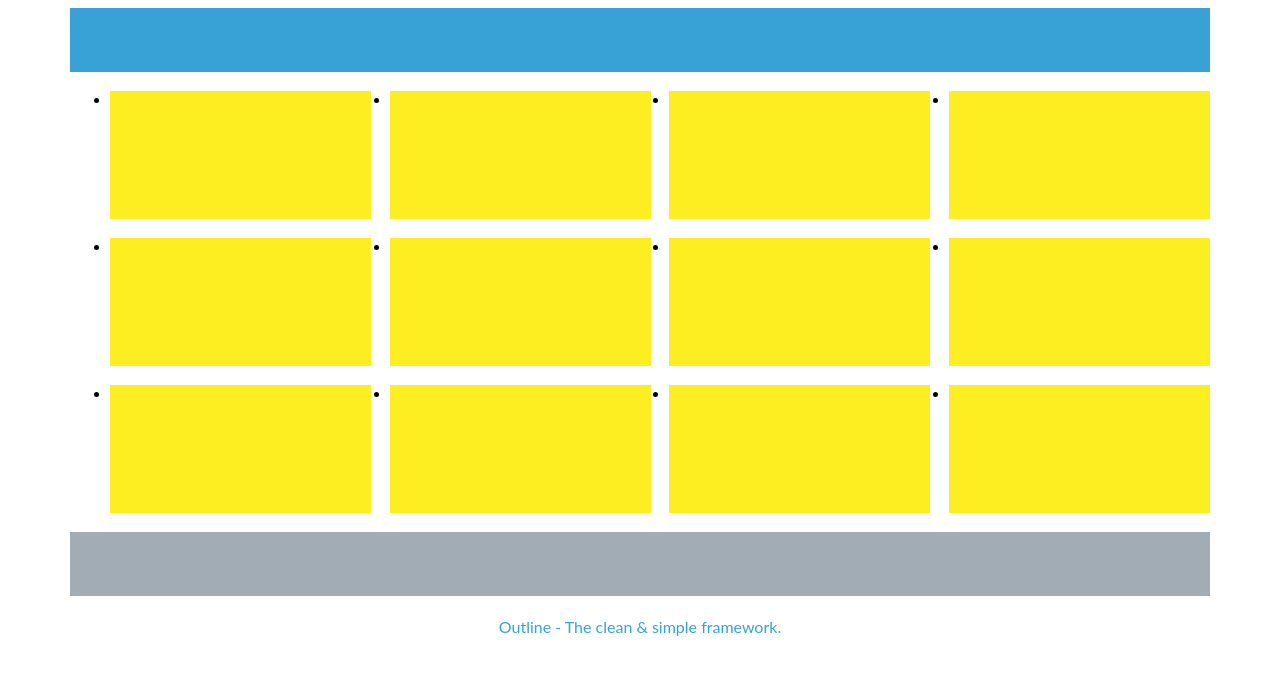
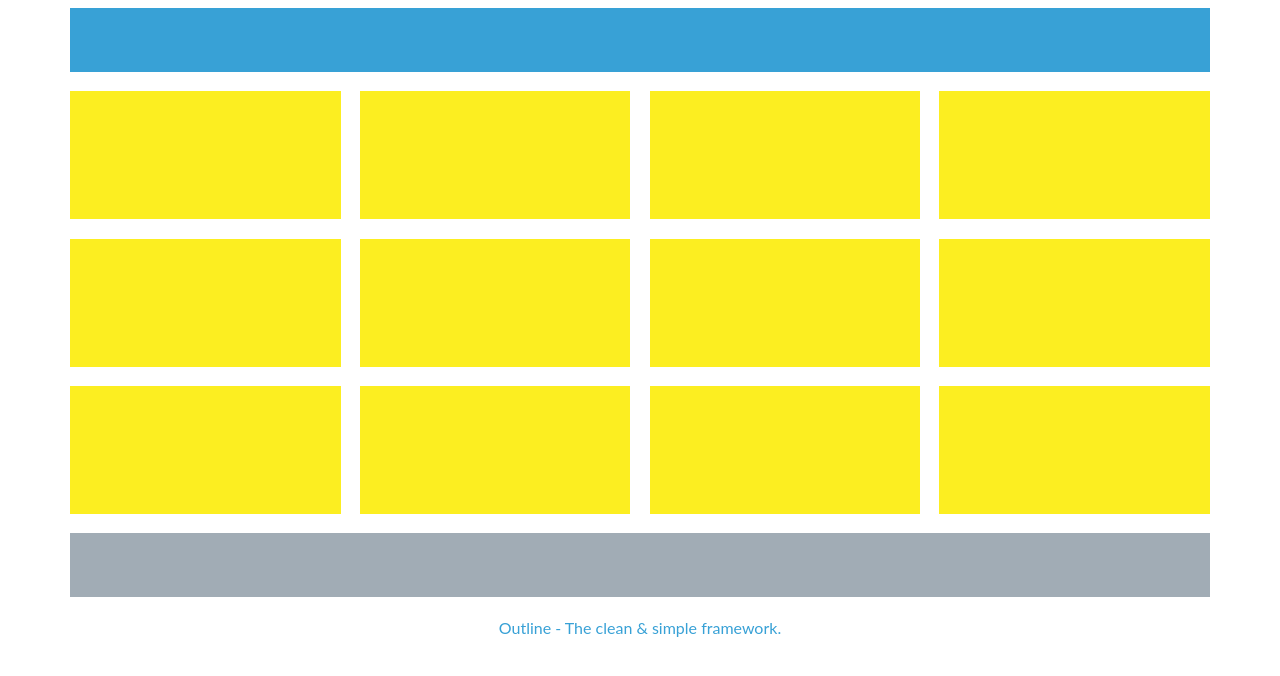
Before and after one commit to shellydezyne/customcss, a website: page app/index.html in a window 1280 px wide. Drawn offline with Linux system fonts and the light colour scheme.

Commit message:
Updated index.html file

```diff
--- a/app/index.html
+++ b/app/index.html
@@ -13,20 +13,20 @@
 <div class="container clearfix">
   <header></header>
   <section>
-    <ul class="gallery">
-      <li class="gallery__item"></li>
-      <li class="gallery__item"></li>
-      <li class="gallery__item"></li>
-      <li class="gallery__item"></li>
-      <li class="gallery__item"></li>
-      <li class="gallery__item"></li>
-      <li class="gallery__item"></li>
-      <li class="gallery__item"></li>
-      <li class="gallery__item"></li>
-      <li class="gallery__item"></li>
-      <li class="gallery__item"></li>
-      <li class="gallery__item"></li>
-    </ul>
+    <div class="gallery">
+      <div class="gallery__item"></div>
+      <div class="gallery__item"></div>
+      <div class="gallery__item"></div>
+      <div class="gallery__item"></div>
+      <div class="gallery__item"></div>
+      <div class="gallery__item"></div>
+      <div class="gallery__item"></div>
+      <div class="gallery__item"></div>
+      <div class="gallery__item"></div>
+      <div class="gallery__item"></div>
+      <div class="gallery__item"></div>
+      <div class="gallery__item"></div>
+    </div>
   </section>
   <footer></footer>
 </div>
```
